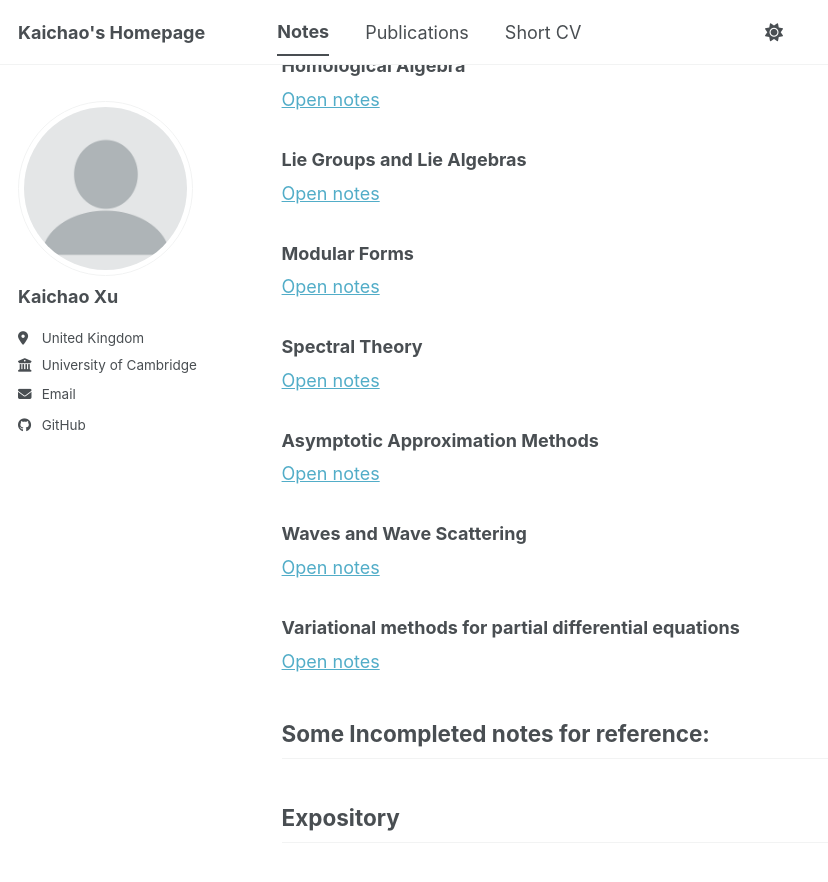
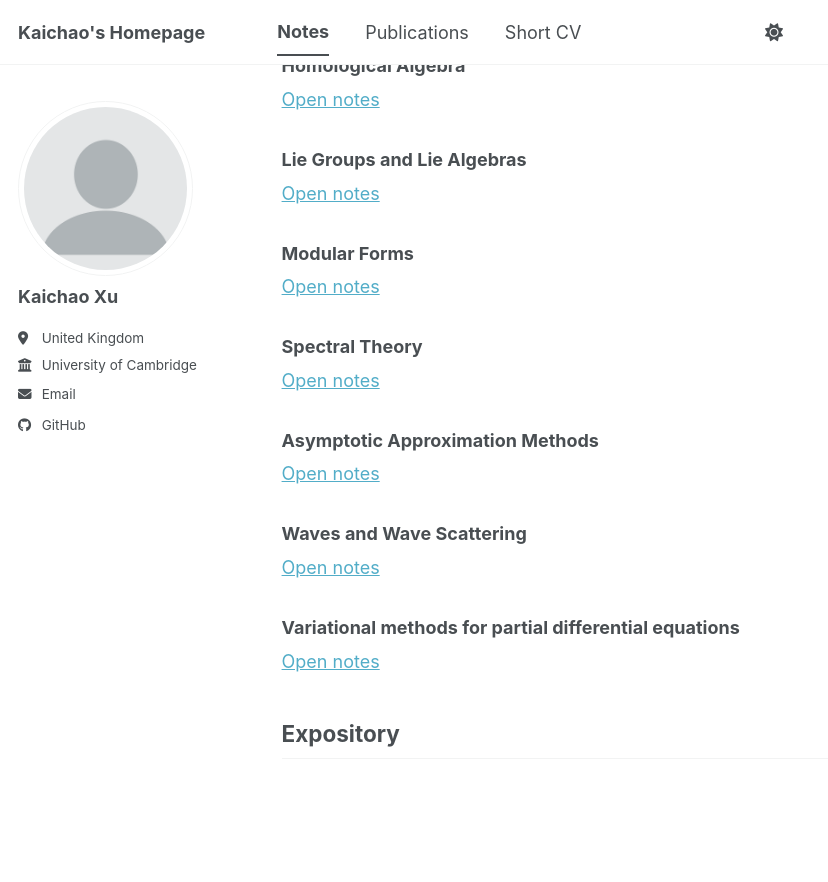
Before and after one commit to kx247/kaichaoxu, a Jekyll site: the page built from _pages/notes.md, in a window 1280 px wide and 900 px high, scrolled down 730 px. Shown: the top 882 px of the window, without its empty margins (0-828 px from the left). Built offline with Jekyll 4.4.1, drawn with Linux system fonts in a browser that asks for light colours; a style sheet for code colours, icons or effects is not loaded; after the commit the page ends 1546 px from its top, so only the background shows below that.

Commit message:
Delete incomplete notes section
Removed incomplete notes section from notes.md

```diff
--- a/_pages/notes.md
+++ b/_pages/notes.md
@@ -56,6 +56,4 @@ Here are some notes I took when I was studying at UCL (although there are certai
 
 [Open notes](/kaichaoxu/files/Variational_methods_for_partial_differential_equations.pdf)
 
-## Some Incompleted notes for reference:
-
 ## Expository
```
